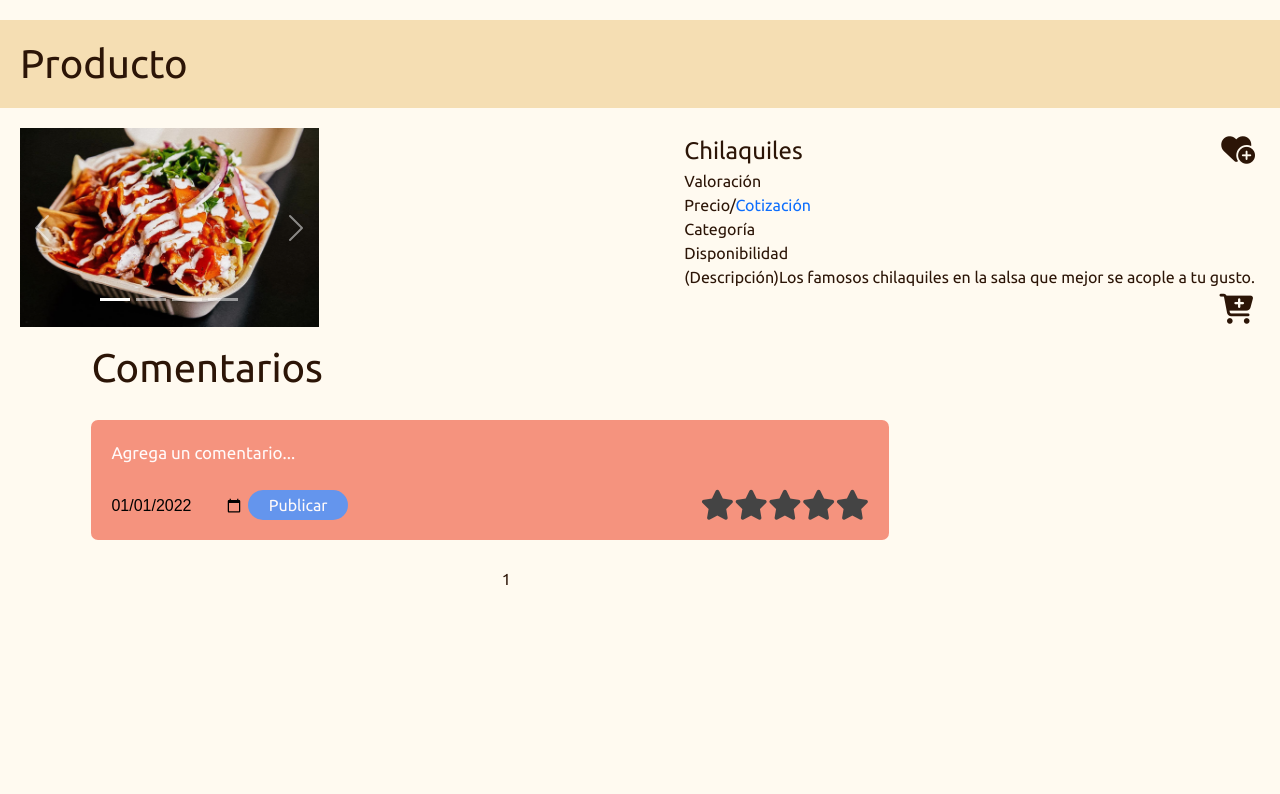
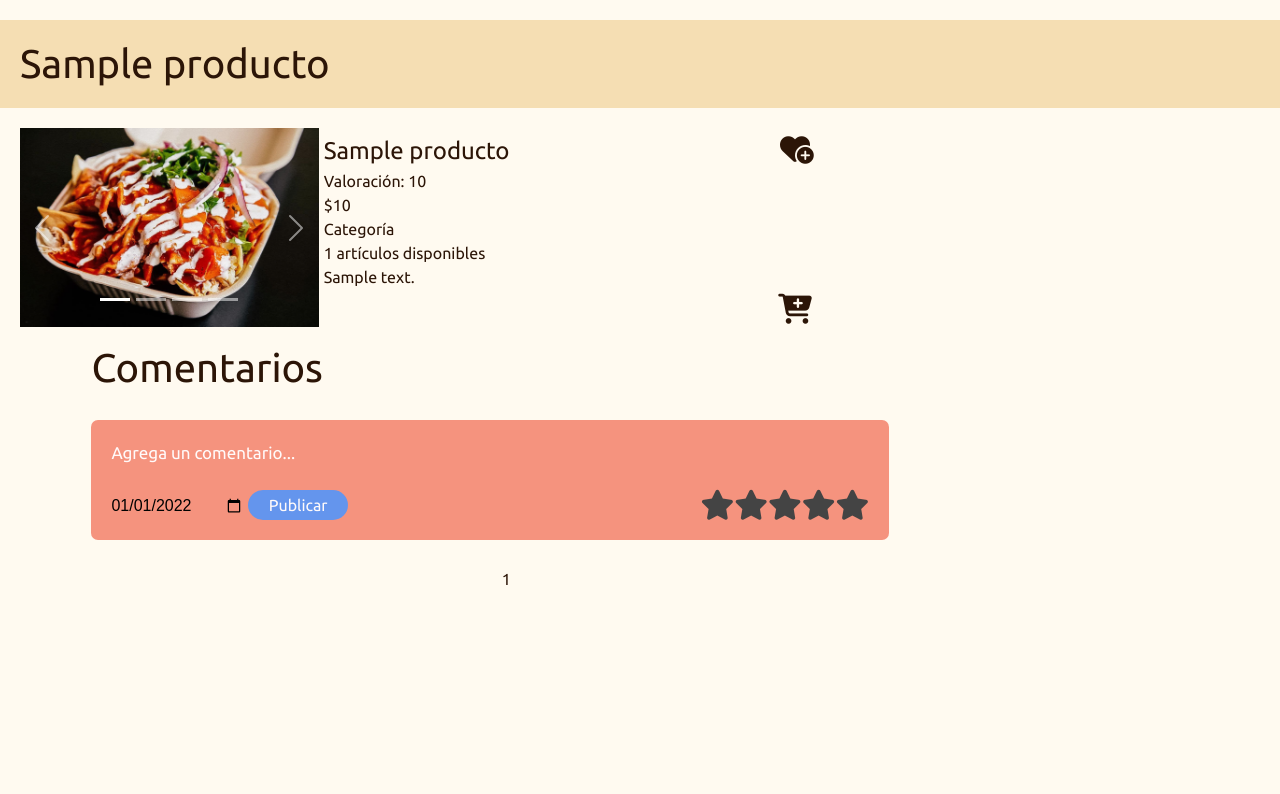
Before and after one commit to TaliaGtz/UNIkart, a PHP site: page /unikart2/Producto/Producto.php?IDBtn=1 in a window 1280 px wide. Shown: the part 80-874 px from the top of the page. Run offline with PHP 8.4, Linux system fonts and the light colour scheme; the visitor is signed in with stand-in values (Sample User, id 1); tables that the repository leaves empty or names only in its code hold one stand-in row (values such as "Sample post"); some libraries are stand-ins or nearby versions.

Commit message:
productos

```diff
--- a/Producto/Producto.css
+++ b/Producto/Producto.css
@@ -267,7 +267,7 @@ nav ul li:hover{
     padding: 20px;
     display: flex;
     align-items: flex-start;
-    justify-content: space-between;
+    /*justify-content: space-between;*/
 }
 
 #editImg{
@@ -302,10 +302,11 @@ nav ul li:hover{
 }
 
 .description{
-    /*­­­­grid-row: 2/6;
+    /*grid-row: 2/6;
     grid-column: 8/14;*/
     color:#2c1507;
     padding: 5px;
+    min-width: 500px;
 }
 
 .description p{
--- a/Producto/Producto.php
+++ b/Producto/Producto.php
@@ -26,9 +26,20 @@ include("../PhpDocs/PhpInclude.php");
 <body>
     <?php require "../PhpDocs/Nav.php"; ?>
 
+    <?php
+        $idBtn = $_GET['IDBtn'];
+        $consulta = "SELECT Nombre, Negocio, Valoracion, Precio, PrecioCant, Disponibilidad, Descripcion
+                    FROM productos
+                    WHERE ID_Producto = '$idBtn'";
+        $consulta = mysqli_query($conexion, $consulta);
+        $consulta = mysqli_fetch_array($consulta);  //Devuelve un array o NULL
+        $_SESSION['Producto'] = $consulta['Nombre'];
+        $_SESSION['ID_Producto'] = $idBtn;
+    ?>
+
     <section class="grid">
         <div class="square">
-            <h1 class="h1">Producto</h1>
+            <h1 class="h1"><?php echo $_SESSION['Producto']; ?></h1>
         </div>
 
         <!-- sección de Producto -->
@@ -69,15 +80,20 @@ include("../PhpDocs/PhpInclude.php");
 
 
             <div class="description">
-                <p id="productName">Chilaquiles</p>
-                <p>Valoración</p>
-                <p>Precio/<a id="cotiz" href="../Chat/chat.php">Cotización</a></p>
+                <p id="productName"><?php echo $_SESSION['Producto']; ?></p>
+                <p>Valoración: <?php echo $consulta['Valoracion']; ?></p>
+                <?php
+                    if($consulta['Precio'] == 0){
+                        ?><p><a id="cotiz" href="../Chat/chat.php">Cotización</a></p><?php
+                    }else{
+                        ?><p>$<?php echo $consulta['PrecioCant']; ?></p><?php
+                    }
+                ?>
                 <p>Categoría</p>
-                <d>Disponibilidad</d>
-                <p>(Descripción)Los famosos chilaquiles en la salsa que mejor se acople a tu gusto.</p>
+                <p><?php echo $consulta['Disponibilidad']; ?> artículos disponibles</p>
+                <p><?php echo $consulta['Descripcion']; ?></p>
                 <a href="../WishList/WishList.php"><i id="add" class="fa-solid fa-heart-circle-plus"></i></a>
                 <a href="#" onclick="addCart()"><i id="addCart" class="fa-solid fa-cart-plus"></i></a>
-                <!--<i id="add" class="fa-solid fa-circle-plus"></i>-->
             </div>
         </section>
 
```
Also changed, not shown: Menu/Menu.php (+1 -23 lines), Menu/Productos.php (added, +22 -0 lines).
